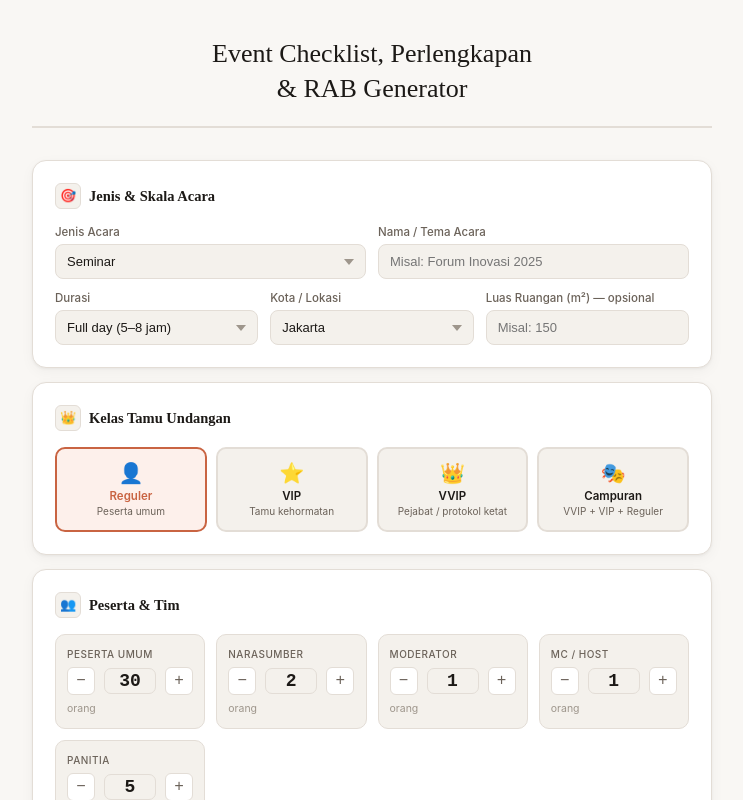
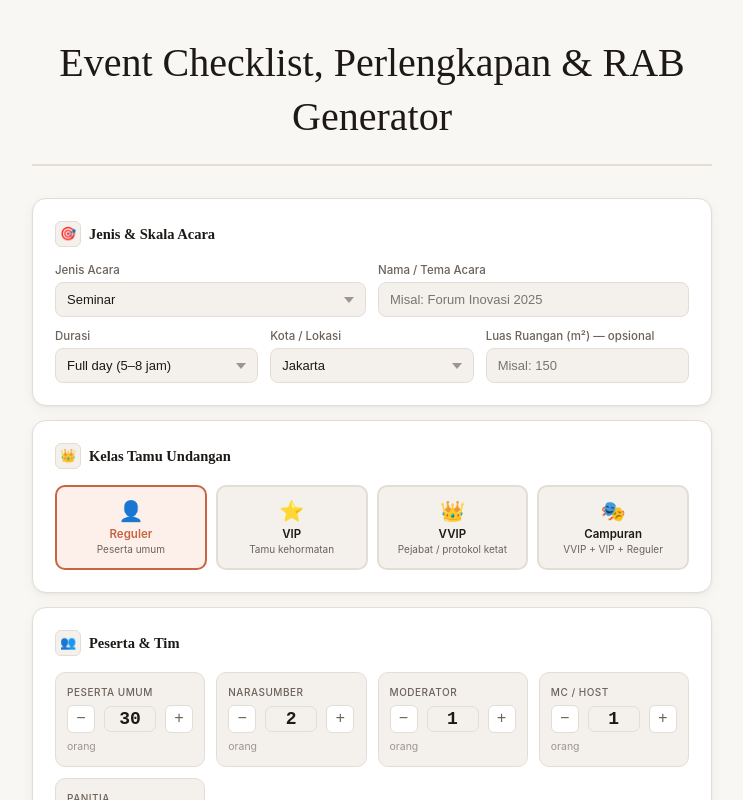
Before and after one commit to dendyadinirwana/kang-event, a React (Vite) app: page / in a window 1280 px wide. Shown: the top 800 px of the page, without its empty margins (268-1011 px from the left). Built offline with nearby package versions, Linux system fonts and the light colour scheme; a web font is replaced by a local one.

Commit message:
UI tweak: add divider after generate button and reorder bottom CTA buttons

```diff
--- a/src/App.jsx
+++ b/src/App.jsx
@@ -146,6 +146,8 @@ export default function App() {
         </button>
       </div>
 
+      <div style={{ borderBottom: '2px solid var(--border)', margin: '32px 0' }}></div>
+
       <div ref={resultRef}>
         {result && (
           <RABResult
--- a/src/components/RABResult.jsx
+++ b/src/components/RABResult.jsx
@@ -104,11 +104,11 @@ export default function RABResult({ result, checklist, eventName, kotaLabel, eve
                 <button className="claude-btn claude-btn-secondary" onClick={copyRAB}>
                     <span style={{ fontSize: '16px' }}>📋</span> Copy Tabel RAB
                 </button>
+                <button className="claude-btn claude-btn-secondary" onClick={() => window.location.reload()}>
+                    <span style={{ fontSize: '16px' }}>🔄</span> Reset Data
+                </button>
                 <button className="claude-btn claude-btn-primary" onClick={() => window.print()}>
                     <span style={{ fontSize: '16px' }}>🖨️</span> Save as PDF
-                </button>
-                <button className="claude-btn claude-btn-secondary" onClick={() => window.location.reload()}>
-                    <span style={{ fontSize: '16px' }}>🔄</span> Reset Data
                 </button>
             </div>
 
--- a/src/index.css
+++ b/src/index.css
@@ -1416,9 +1416,9 @@
     /* CLAUDE UI STYLES */
     .app-title {
       font-family: 'Anthropic Serif', serif;
-      font-size: 26px;
-      font-weight: 500;
-      width: 330px;
+      font-size: 40px;
+      font-weight: 330;
+      width: 680px;
       margin: 0 auto;
       text-align: center;
       line-height: 1.35;
```
